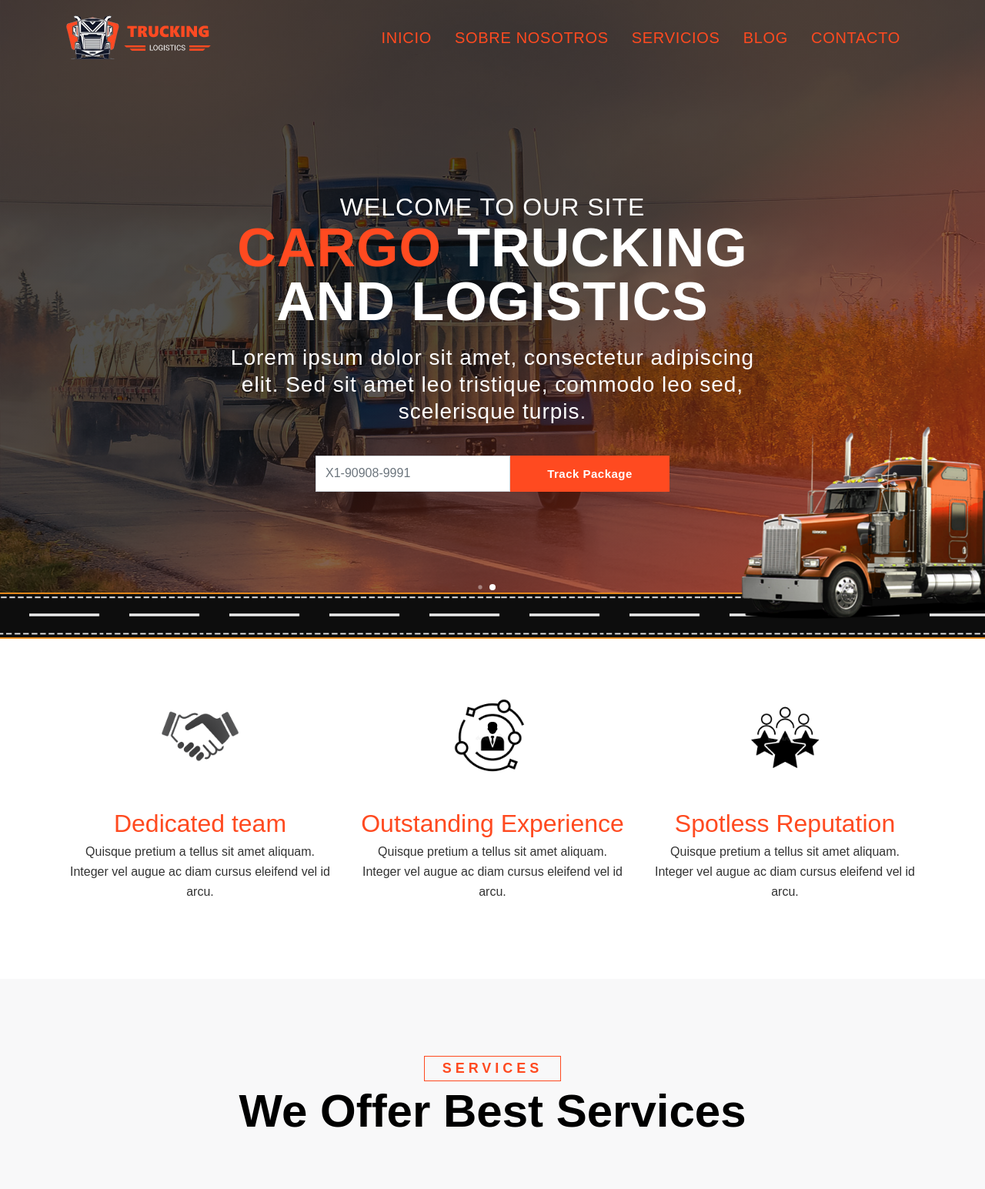
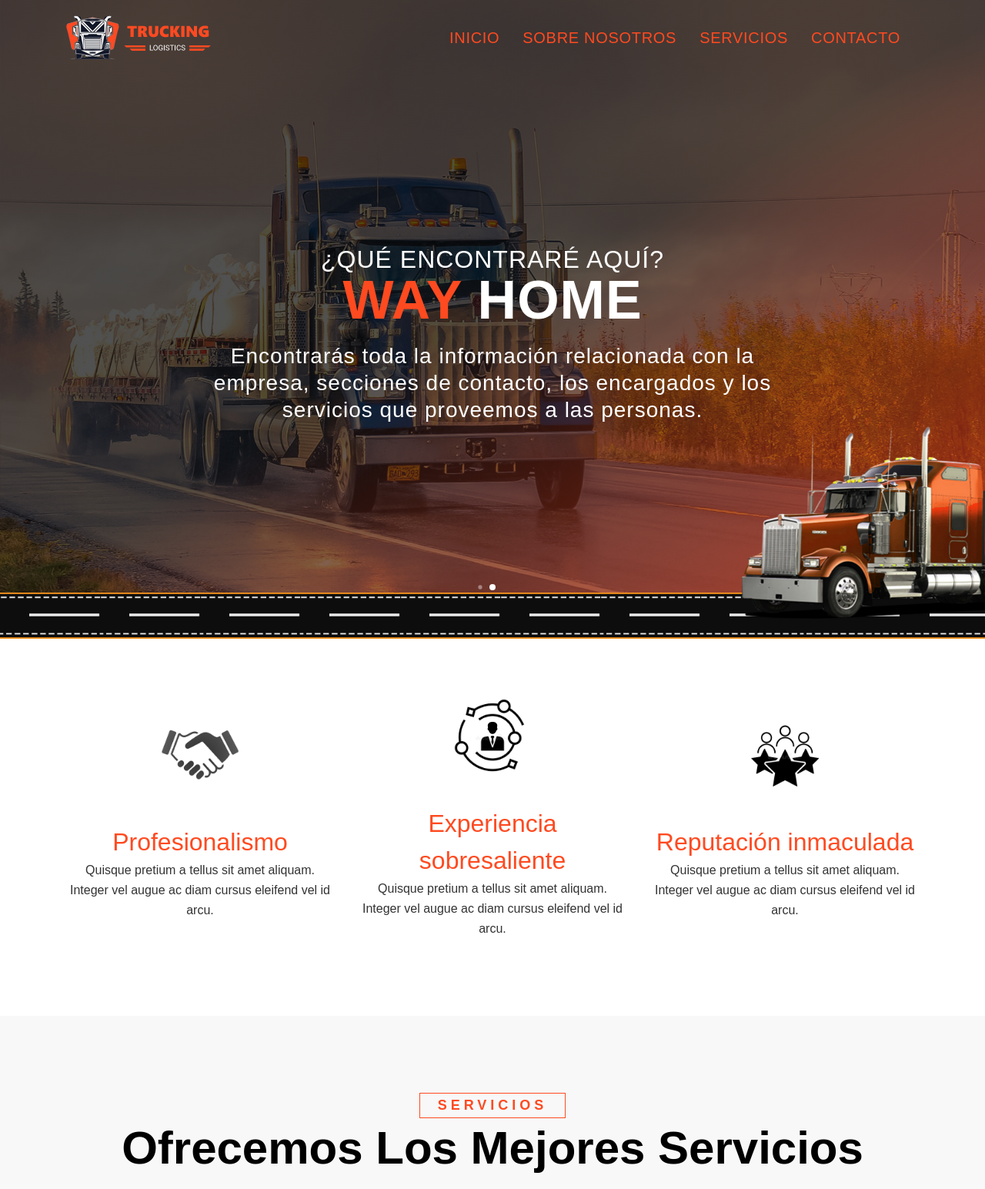
Before and after one commit to nachitoloquein/WayHome, a plain HTML site: page index.html in a window 1280 px wide. Shown: the top 1545 px of the page at 77% size. Drawn offline with Linux system fonts and the light colour scheme.

Commit message:
traduccion

```diff
--- a/index.html
+++ b/index.html
@@ -54,7 +54,6 @@
                         <li class="nav-item"><a class="nav-link js-scroll active" href="index.html">Inicio</a></li>
                         <li class="nav-item"><a class="nav-link js-scroll" href="about.html">Sobre Nosotros</a></li>
                         <li class="nav-item"><a class="nav-link js-scroll" href="services.html">Servicios</a></li>
-                        <li class="nav-item"><a class="nav-link js-scroll" href="blog.html">Blog</a></li>
                         <li class="nav-item"><a class="nav-link js-scroll" href="contact.html">Contacto</a></li>
                     </ul>
                 </div>
@@ -73,20 +72,11 @@
                             <div class="row">
                                 <div class="col-lg-8 col-md-12 offset-lg-2">
                                     <div class="caption text-center">
-										<h2>Welcome To Our Site</h2>
-                                        <h1><span>Moving</span> Trucking And Logistics</h1>
-										<h3>Lorem ipsum dolor sit amet, consectetur adipiscing elit. Sed sit amet leo tristique, commodo leo sed, scelerisque turpis. </h3>
-										<div class="track-package">
-											<div class="d-flex">
-												<input type="text" class="form-control" id="name" name="name" placeholder="X1-90908-9991" required="required" data-error="Name is required.">
-												<button type="submit" class="button contact-btn track-btn" data-text="Track Package">Track Package</button>
-											</div>
-										</div>
+										<h2>Bienvenidos a nuestra página</h2>
+                                        <h1><span>Way</span> Home</h1>
+										<h3>Realizamos servicios de mudanzas en todo Santiago.</h3>
                                     </div>
                                 </div>
-								<!-- <div class="col-lg-5 col-md-5">
-                                    <img src="assets/img/banner-img.png" alt="banner image"/>
-                                </div> -->
                             </div>
                         </div>
                     </div>
@@ -97,34 +87,19 @@
                             <div class="row">
                                 <div class="col-lg-8 col-md-12 offset-lg-2">
                                     <div class="caption text-center">
-										<h2>Welcome To Our Site</h2>
-                                        <h1><span>Cargo</span> Trucking And Logistics</h1>
-										<h3>Lorem ipsum dolor sit amet, consectetur adipiscing elit. Sed sit amet leo tristique, commodo leo sed, scelerisque turpis. </h3>
-										<div class="track-package">
-											<div class="d-flex">
-												<input type="text" class="form-control" id="name" name="name" placeholder="X1-90908-9991" required="required" data-error="Name is required.">
-												<button type="submit" class="button contact-btn track-btn" data-text="Track Package">Track Package</button>
-											</div>
-										</div>
-                                    </div>
+										<h2>¿Qué encontraré aquí?</h2>
+                                        <h1><span>Way</span> Home</h1>
+										<h3>Encontrarás toda la información relacionada con la empresa, secciones de contacto, los encargados y los servicios que proveemos a las personas. </h3>
+									</div>
                                 </div>
 								<!-- <div class="col-lg-5 col-md-5">
-                                    <img src="assets/img/banner-img2.png" alt="banner image"/>
+                                    <img src="assets/img/banner.png" alt="banner image"/>
                                 </div> -->
                             </div>
                         </div>
                     </div>
                 </div>
             </div>
-            <!-- slider setting -->
-            <!-- <div class="control-text">
-                <div class="swiper-button-prev swiper-nav-ctrl prev-ctrl cursor-pointer">
-                    <span class="arrow prv"></span>
-                </div>
-                <div class="swiper-button-next swiper-nav-ctrl next-ctrl cursor-pointer">
-                    <span class="arrow nxt"></span>
-                </div>
-            </div> -->
             <div class="swiper-pagination"></div>
         </div>
     </div>
@@ -141,7 +116,7 @@
                 <!-- single service -->
                 <div class="col-lg-4 col-md-4 col-sm-12 wow why-chose-service fadeInLeft text-center" data-wow-delay="0.2s">
                     <img src="assets/img/team.png" alt="chose image" />
-                    <h2 class="theme-color">Dedicated team</h2>
+                    <h2 class="theme-color">Profesionalismo</h2>
                     <p>Quisque pretium a tellus sit amet aliquam.<br/>Integer vel augue ac diam cursus eleifend vel id arcu.</p>
                 </div>
                 <!-- single service -->
@@ -149,7 +124,7 @@
                 <!-- single service -->
                 <div class="col-lg-4 col-md-4 col-sm-12 wow why-chose-service fadeInLeft text-center" data-wow-delay="0.2s">
                     <img src="assets/img/experience.png" alt="chose image" />
-                    <h2 class="theme-color">Outstanding Experience</h2>
+                    <h2 class="theme-color">Experiencia sobresaliente</h2>
                     <p>Quisque pretium a tellus sit amet aliquam.<br/>Integer vel augue ac diam cursus eleifend vel id arcu.</p>
                 </div>
                 <!-- single service -->
@@ -157,7 +132,7 @@
                 <!-- single service -->
                 <div class="col-lg-4 col-md-4 col-sm-12 wow why-chose-service fadeInLeft text-center" data-wow-delay="0.2s">
                     <img src="assets/img/reputation.png" alt="chose image" />
-                    <h2 class="theme-color">Spotless Reputation</h2>
+                    <h2 class="theme-color">Reputación inmaculada</h2>
                     <p>Quisque pretium a tellus sit amet aliquam.<br/>Integer vel augue ac diam cursus eleifend vel id arcu.</p>
                 </div>
                 <!-- single service -->
@@ -173,9 +148,9 @@
             <div class="row">
                 <div class="col-md-12">
 					<div class="section-title">
-						<h5>Services</h5>
+						<h5>Servicios</h5>
 						<h2>
-							We Offer Best Services
+							Ofrecemos los mejores servicios
 						</h2>
 					</div>
                 </div>
@@ -229,7 +204,7 @@
 			<div class="row">
                 <div class="col-md-12">
 					<div class="section-title">
-						<h5>Serve Over 10+ Years</h5>
+						<h5>+ de 10 años de servicio</h5>
 						<h2>
 							Sobre Nosotros
 						</h2>
@@ -243,27 +218,23 @@
                         <div class="row advantages">
 							<div class="col-lg-6 col-md-6 d-flex">
 								<i class="icofont-check-alt"></i>
-								<h5>Best Teams</h5>
+								<h5>El mejor equipo</h5>
 							</div>
 							<div class="col-lg-6 col-md-6 d-flex">
 								<i class="icofont-check-alt"></i>
-								<h5>Market Knowledge</h5>
+								<h5>Conocimiento de mercado</h5>
 							</div>
 							<div class="col-lg-6 col-md-6 d-flex">
 								<i class="icofont-check-alt"></i>
-								<h5>Excellent reputation</h5>
+								<h5>Reputación excelente</h5>
 							</div>
 							<div class="col-lg-6 col-md-6 d-flex">
 								<i class="icofont-check-alt"></i>
-								<h5>Flexibility</h5>
+								<h5>Flexibilidad</h5>
 							</div>
 							<div class="col-lg-6 col-md-6 d-flex">
 								<i class="icofont-check-alt"></i>
-								<h5>Negotiation</h5>
-							</div>
-							<div class="col-lg-6 col-md-6 d-flex">
-								<i class="icofont-check-alt"></i>
-								<h5>Years of experience</h5>
+								<h5>Años de experiencia</h5>
 							</div>
 						</div>
 						<a href="#0" class="button home-btn-1 js-scroll">Call Now For Booking: +1 1234567</a>
```
